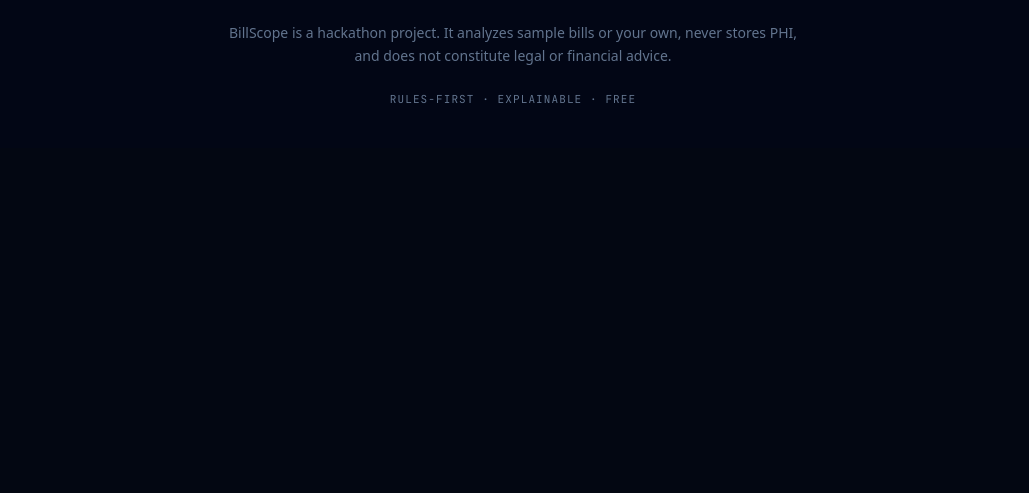
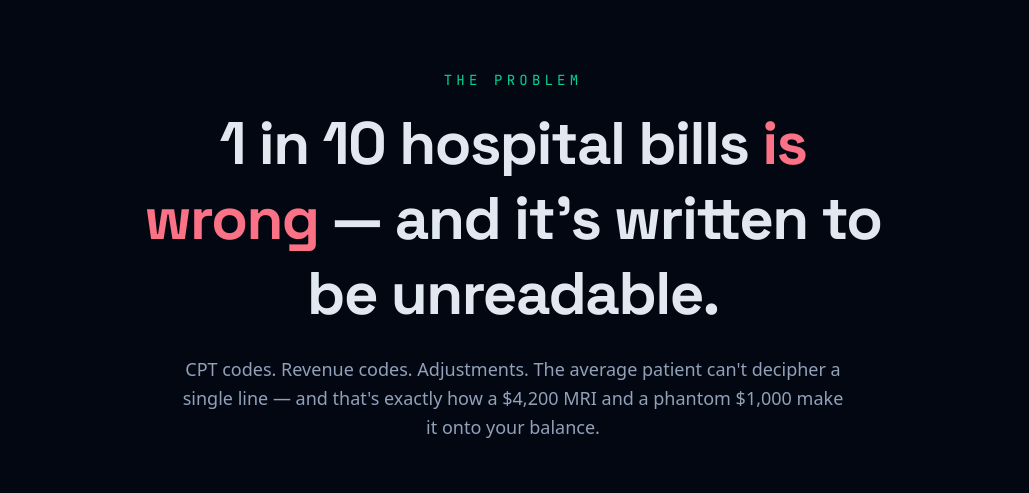
Before and after one commit to AhamedAAHA/Gemini, a Next.js app: page / in a window 1280 px wide. Shown: the part 1103-1596 px from the top of the page, without its empty margins (127-1156 px from the left). Before the commit the page ends 1251 px from the top, so only its background shows below. Built offline with nearby package versions, Linux system fonts and the light colour scheme.

Commit message:
feat: add problem act with headline and copy

```diff
--- /dev/null
+++ b/app/components/home/ActProblem.tsx
@@ -0,0 +1,31 @@
+"use client";
+
+import { motion } from "motion/react";
+import Reveal from "@/app/components/ui/Reveal";
+
+export default function ActProblem() {
+  return (
+    <section className="relative border-y border-white/5 py-28 sm:py-36">
+      <div className="relative mx-auto max-w-5xl px-6 text-center">
+        <Reveal>
+          <div className="font-mono text-sm uppercase tracking-[0.3em] text-emerald-400">
+            The problem
+          </div>
+        </Reveal>
+        <Reveal delay={0.1}>
+          <h2 className="font-display mx-auto mt-4 max-w-3xl text-4xl font-bold leading-tight tracking-tight sm:text-6xl">
+            1 in 10 hospital bills <span className="text-blood">is wrong</span> — and it&apos;s
+            written to be unreadable.
+          </h2>
+        </Reveal>
+        <Reveal delay={0.2}>
+          <p className="mx-auto mt-6 max-w-2xl text-lg leading-relaxed text-slate-400">
+            CPT codes. Revenue codes. Adjustments. The average patient can&apos;t decipher a
+            single line — and that&apos;s exactly how a $4,200 MRI and a phantom $1,000 make it
+            onto your balance.
+          </p>
+        </Reveal>
+      </div>
+    </section>
+  );
+}
```
